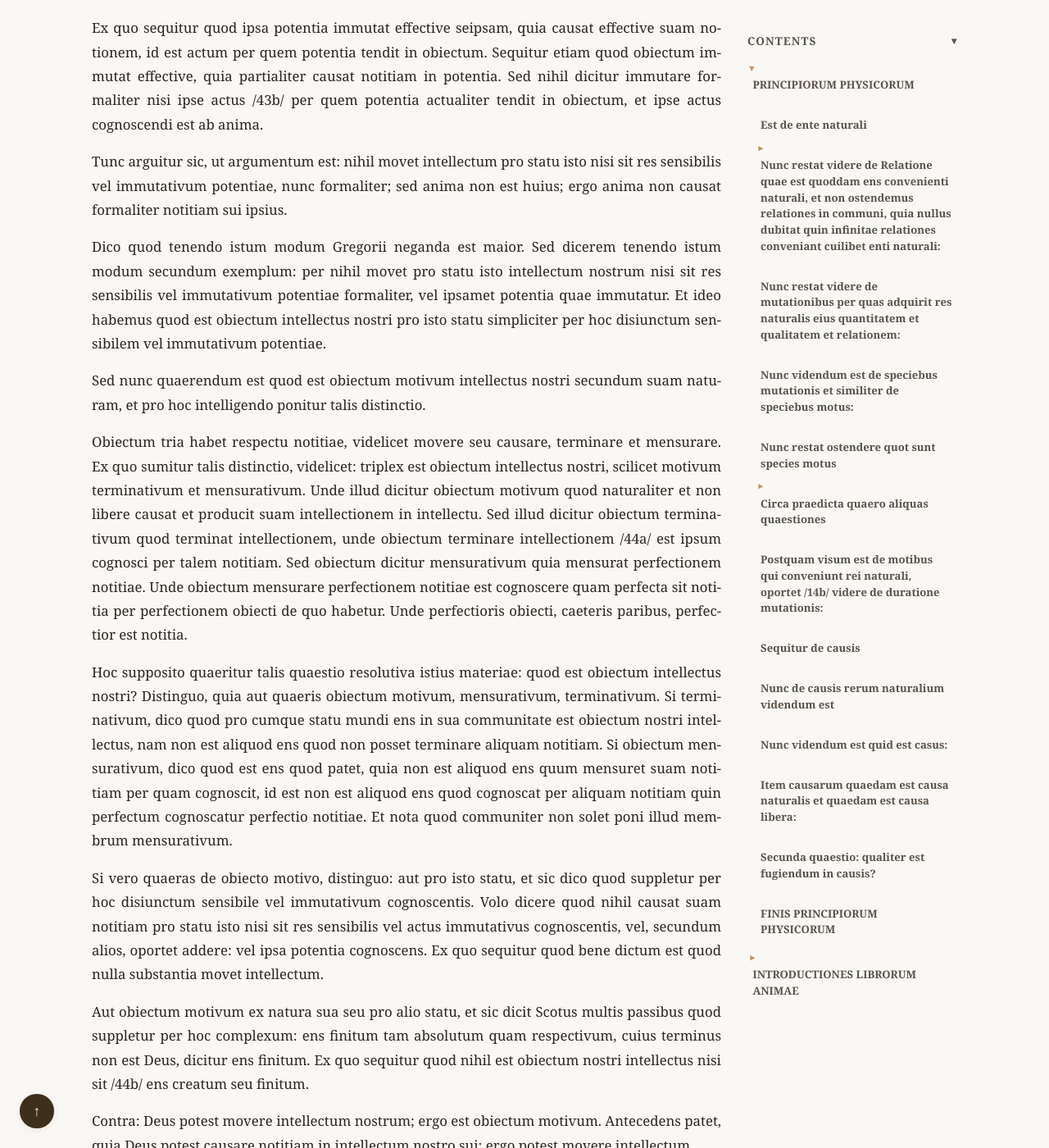
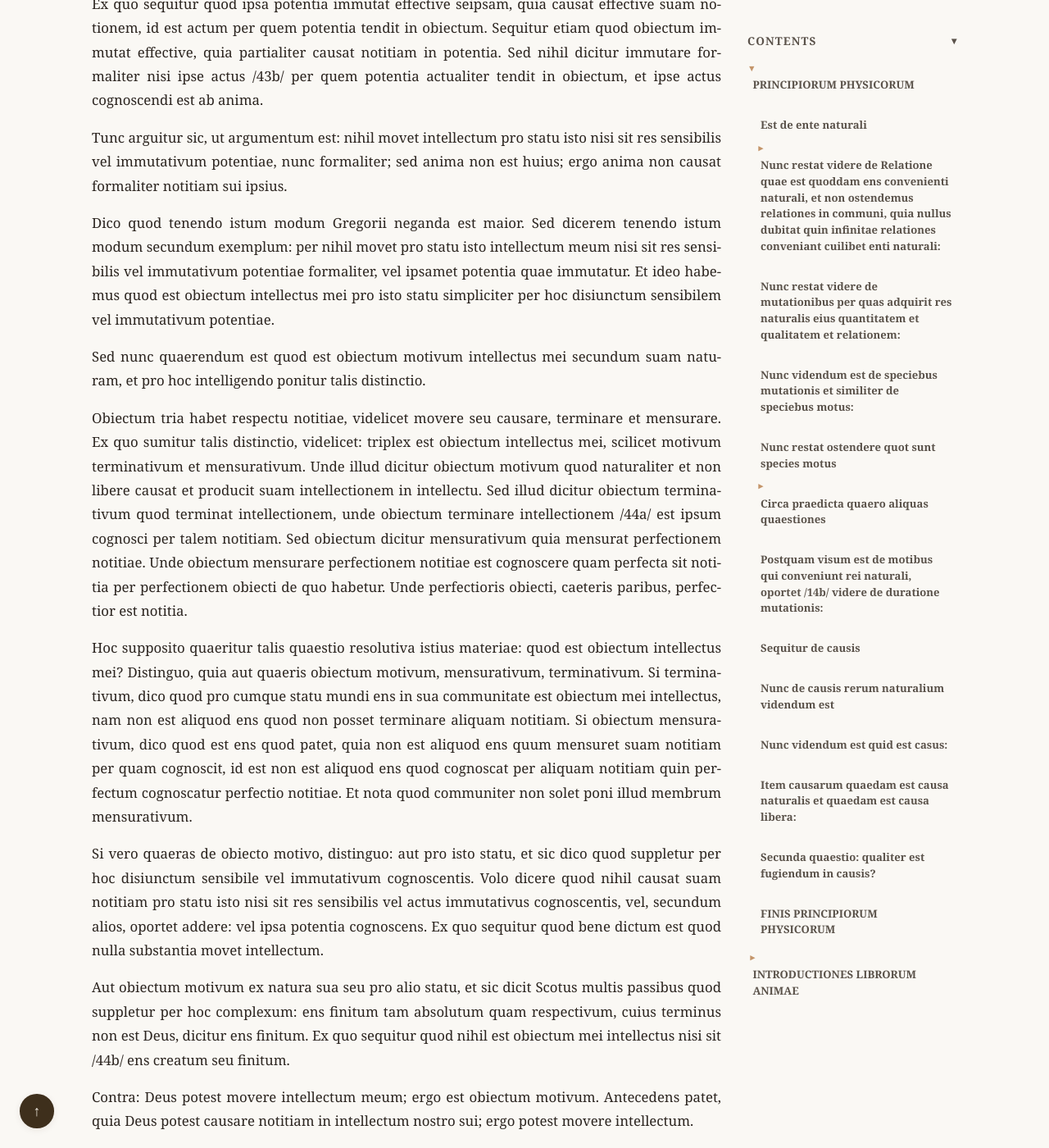
Before and after one commit to JoseBalado/Spanish-Logicians-at-the-University-of-Paris, a Jekyll site: the page built from philosophers/Jeronimo-Pardo/Principiorum-Phisicorum-et-Introductiones-Librorum-Animae.md, in a window 1280 px wide and 1400 px high, scrolled down 50523 px. Shown: the whole window at 82% size. Built offline with Jekyll 4.4.1, drawn with Linux system fonts in a browser that asks for light colours; some of the changed text lies outside the part shown.

Commit message:
Pardo. De Anima. Page 45.

```diff
--- a/philosophers/Jeronimo-Pardo/Principiorum-Phisicorum-et-Introductiones-Librorum-Animae.md
+++ b/philosophers/Jeronimo-Pardo/Principiorum-Phisicorum-et-Introductiones-Librorum-Animae.md
@@ -898,13 +898,13 @@
 
 Secunda proprietas: intellectus ex natura sua potest cognoscere ens creatum, tam absolutum quam respectivum entis huius non est Deus.
 
-Pro cuius declaratione est notandum quod magna difficultas est apud doctores, quod est obiectum nostri intellectus, pro quo ponit Scotus, in *Quolibeto*, unam distinctionem: Aliquid est obiectum nostri intellectus duobus modis.
+Pro cuius declaratione est notandum quod magna difficultas est apud doctores, quod est obiectum mei intellectus, pro quo ponit Scotus, in *Quolibeto*, unam distinctionem: Aliquid est obiectum mei intellectus duobus modis.
 
 Uno modo, quia intellectus ex natura sua potest habere notitiam distinctam de illo obiecto, et hoc modo potest considerari adhuc dupliciter: uno modo pro illo ad quod, id est, ad cuius notitiam distinctam intellectus noster pro statu potest venire.
 
 Et sic dixerunt aliqui quod res sensibilis est obiectum nostri intellectus pro isto statu. Hoc tamen est falsum, quia tenebimus per totam physicam quod intellectus ita intelligit suam intellectionem sicut quamlibet aliam rem sensibilem, et tamen intellectio non est sensibilis.
 
-Et ideo si quis quaerat quod est obiectum nostri intellectus pro statu, dico quod suppletur per hoc disiunctum, scilicet sensibile vel immutativum potentiae, id est, intellectus. Unde dicunt boni doctores quod magis clare intelligo intellectionem meam quam rem aliam sensibilem /42a/.
+Et ideo si quis quaerat quod est obiectum mei intellectus pro statu, dico quod suppletur per hoc disiunctum, scilicet sensibile vel immutativum potentiae, id est, intellectus. Unde dicunt boni doctores quod magis clare intelligo intellectionem meam quam rem aliam sensibilem /42a/.
 
 Ex quo sequitur quod nihil potest intellectus noster cognoscere intuitive nec praesentialiter distincte nisi sit sensibile vel immutativum potentiae intellectivae, vel immutans ipsum intellectum pro statu isto.
 
@@ -924,9 +924,9 @@
 
 Uterque istorum modorum est probabilis, et credo quod primus est potior /43a/.
 
-Contra praedictum arguitur sic: anima est praesens sibi ipsi; ergo partialiter causat suam cognitionem vel notitiam. Nego consequentiam, et ratio est quia pro statu isto nihil est movens nostrum intellectum, nisi res sensibilis vel immutativum nostri intellectus, et hoc provenit ex ordinatione divina. Nam Deus ordinavit propter peccatum Adae quod anima nostra nihil posset cognoscere intuitive nisi sit sensibile vel immutativum potentiae.
+Contra praedictum arguitur sic: anima est praesens sibi ipsi; ergo partialiter causat suam cognitionem vel notitiam. Nego consequentiam, et ratio est quia pro statu isto nihil est movens meum intellectum, nisi res sensibilis vel immutativum mei intellectus, et hoc provenit ex ordinatione divina. Nam Deus ordinavit propter peccatum Adae quod anima nostra nihil posset cognoscere intuitive nisi sit sensibile vel immutativum potentiae.
 
-Si teneretur secundus modus, qui est Gregorii, in primo sic arguitur: nihil movet nostrum intellectum nisi sit sensibile vel immutativum potentiae; sed anima nullo isto. Exemplum est: igitur non movet seipsam ad cognitionem sui ipsius. Et quia ipsa anima non sit immutativa formaliter patet, quia nihil dicitur immutare intellectum nisi actus eius.
+Si teneretur secundus modus, qui est Gregorii, in primo sic arguitur: nihil movet meum intellectum nisi sit sensibile vel immutativum potentiae; sed anima nullo isto. Exemplum est: igitur non movet seipsam ad cognitionem sui ipsius. Et quia ipsa anima non sit immutativa formaliter patet, quia nihil dicitur immutare intellectum nisi actus eius.
 
 Pro quo notandum est quod aliquando dicitur immutare intellectum duobus modis: uno effective, alio formaliter. Unde illud dicitur immutare effective quod producit vel causat aliquem actum, per quem actum potentia tendit actualiter in obiectum. Nam vitalis immutatio non est nisi tendentia actualis in obiecto, et ideo illud quod causat talem actum dicitur immutare effective.
 
@@ -934,23 +934,23 @@
 
 Tunc arguitur sic, ut argumentum est: nihil movet intellectum pro statu isto nisi sit res sensibilis vel immutativum potentiae, nunc formaliter; sed anima non est huius; ergo anima non causat formaliter notitiam sui ipsius.
 
-Dico quod tenendo istum modum Gregorii neganda est maior. Sed dicerem tenendo istum modum secundum exemplum: per nihil movet pro statu isto intellectum nostrum nisi sit res sensibilis vel immutativum potentiae formaliter, vel ipsamet potentia quae immutatur. Et ideo habemus quod est obiectum intellectus nostri pro isto statu simpliciter per hoc disiunctum sensibilem vel immutativum potentiae.
+Dico quod tenendo istum modum Gregorii neganda est maior. Sed dicerem tenendo istum modum secundum exemplum: per nihil movet pro statu isto intellectum meum nisi sit res sensibilis vel immutativum potentiae formaliter, vel ipsamet potentia quae immutatur. Et ideo habemus quod est obiectum intellectus mei pro isto statu simpliciter per hoc disiunctum sensibilem vel immutativum potentiae.
 
-Sed nunc quaerendum est quod est obiectum motivum intellectus nostri secundum suam naturam, et pro hoc intelligendo ponitur talis distinctio.
+Sed nunc quaerendum est quod est obiectum motivum intellectus mei secundum suam naturam, et pro hoc intelligendo ponitur talis distinctio.
 
-Obiectum tria habet respectu notitiae, videlicet movere seu causare, terminare et mensurare. Ex quo sumitur talis distinctio, videlicet: triplex est obiectum intellectus nostri, scilicet motivum terminativum et mensurativum. Unde illud dicitur obiectum motivum quod naturaliter et non libere causat et producit suam intellectionem in intellectu. Sed illud dicitur obiectum terminativum quod terminat intellectionem, unde obiectum terminare intellectionem /44a/ est ipsum cognosci per talem notitiam. Sed obiectum dicitur mensurativum quia mensurat perfectionem notitiae. Unde obiectum mensurare perfectionem notitiae est cognoscere quam perfecta sit notitia per perfectionem obiecti de quo habetur. Unde perfectioris obiecti, caeteris paribus, perfectior est notitia.
+Obiectum tria habet respectu notitiae, videlicet movere seu causare, terminare et mensurare. Ex quo sumitur talis distinctio, videlicet: triplex est obiectum intellectus mei, scilicet motivum terminativum et mensurativum. Unde illud dicitur obiectum motivum quod naturaliter et non libere causat et producit suam intellectionem in intellectu. Sed illud dicitur obiectum terminativum quod terminat intellectionem, unde obiectum terminare intellectionem /44a/ est ipsum cognosci per talem notitiam. Sed obiectum dicitur mensurativum quia mensurat perfectionem notitiae. Unde obiectum mensurare perfectionem notitiae est cognoscere quam perfecta sit notitia per perfectionem obiecti de quo habetur. Unde perfectioris obiecti, caeteris paribus, perfectior est notitia.
 
-Hoc supposito quaeritur talis quaestio resolutiva istius materiae: quod est obiectum intellectus nostri? Distinguo, quia aut quaeris obiectum motivum, mensurativum, terminativum. Si terminativum, dico quod pro cumque statu mundi ens in sua communitate est obiectum nostri intellectus, nam non est aliquod ens quod non posset terminare aliquam notitiam. Si obiectum mensurativum, dico quod est ens quod patet, quia non est aliquod ens quum mensuret suam notitiam per quam cognoscit, id est non est aliquod ens quod cognoscat per aliquam notitiam quin perfectum cognoscatur perfectio notitiae. Et nota quod communiter non solet poni illud membrum mensurativum.
+Hoc supposito quaeritur talis quaestio resolutiva istius materiae: quod est obiectum intellectus mei? Distinguo, quia aut quaeris obiectum motivum, mensurativum, terminativum. Si terminativum, dico quod pro cumque statu mundi ens in sua communitate est obiectum mei intellectus, nam non est aliquod ens quod non posset terminare aliquam notitiam. Si obiectum mensurativum, dico quod est ens quod patet, quia non est aliquod ens quum mensuret suam notitiam per quam cognoscit, id est non est aliquod ens quod cognoscat per aliquam notitiam quin perfectum cognoscatur perfectio notitiae. Et nota quod communiter non solet poni illud membrum mensurativum.
 
 Si vero quaeras de obiecto motivo, distinguo: aut pro isto statu, et sic dico quod suppletur per hoc disiunctum sensibile vel immutativum cognoscentis. Volo dicere quod nihil causat suam notitiam pro statu isto nisi sit res sensibilis vel actus immutativus cognoscentis, vel, secundum alios, oportet addere: vel ipsa potentia cognoscens. Ex quo sequitur quod bene dictum est quod nulla substantia movet intellectum.
 
-Aut obiectum motivum ex natura sua seu pro alio statu, et sic dicit Scotus multis passibus quod suppletur per hoc complexum: ens finitum tam absolutum quam respectivum, cuius terminus non est Deus, dicitur ens finitum. Ex quo sequitur quod nihil est obiectum nostri intellectus nisi sit /44b/ ens creatum seu finitum.
+Aut obiectum motivum ex natura sua seu pro alio statu, et sic dicit Scotus multis passibus quod suppletur per hoc complexum: ens finitum tam absolutum quam respectivum, cuius terminus non est Deus, dicitur ens finitum. Ex quo sequitur quod nihil est obiectum mei intellectus nisi sit /44b/ ens creatum seu finitum.
 
-Contra: Deus potest movere intellectum nostrum; ergo est obiectum motivum. Antecedens patet, quia Deus potest causare notitiam in intellectum nostro sui; ergo potest movere intellectum.
+Contra: Deus potest movere intellectum meum; ergo est obiectum motivum. Antecedens patet, quia Deus potest causare notitiam in intellectum nostro sui; ergo potest movere intellectum.
 
 Pro solutione est notandum quod nihil est obiectum motivum nisi naturaliter et non libere causet suam notitiam, tunc ponuntur duae propositiones quarum prima est:
 
-> Omnis res alia a Deo est obiectum motivum nostri intellectus ex natura rei, videlicet naturaliter, quantum est de se, potest causare suam notitiam et non libere.
+> Omnis res alia a Deo est obiectum motivum mei intellectus ex natura rei, videlicet naturaliter, quantum est de se, potest causare suam notitiam et non libere.
 
 Contra: voluntas non causat suam notitiam; ergo male dicit propositio prima. Antecedens patet, quia voluntas nostra est libera.
 
@@ -962,7 +962,31 @@
 
 Nam ista est propositio catholica, quod quidquid Deus producit ad extra producit libere et contingenter et ut volens, ut si Deus creet notitiam sui in intellectu meo, non causat nisi mere libere et contingenter. Et hoc est quod dicit auctoritas divi Aurelii Augustini: si vult, videtur; si non vult, non videtur, id est si vult, causabit suam notitiam, et si non vult, non causabit suam notitiam.
 
-Dicitur notanter "tam absolutum quam respectivum", quia quodlibet ens creatum, sive sit absolutum sive respectivum, potest esse obiectum motivum nostri intellectus. Dico notanter "cuius terminus non est Deus", pro cuius declaratione est /45a/ notandum
+Dicitur notanter "tam absolutum quam respectivum", quia quodlibet ens creatum, sive sit absolutum sive respectivum, potest esse obiectum motivum mei intellectus. Dico notanter "cuius terminus non est Deus", pro cuius declaratione est /45a/ notandum quod aliquae relationes sunt quae terminantur ad Deum, ut dependentia qua ego dependeo a Deo fundatur in me et terminatur ad Deum. Dico quod illa dependentia et similes relationes non sunt obiecta motiva mei intellectus, et ideo est quia relationes effective causantur [a] fundamento et termino. Sed sic est quod Deus non potest esse obiectum motivum; igitur nec relatio. Ideo bene dicitur "cuius terminus non est Deus".
+
+Item dicit Aristoteles in tertio huius: intellectuum quidam est intellectus possibilis, quidam est intellectus agens. Intellectus agens sic definitur ab Aristotele: est qui est potens omnia facere; sed intellectus possibilis est quo possunt omnia fieri.
+
+Pro solutione vel declaratione huius est advertendum quod, quidquid dicant multi, resolutio materiae est ista: quod idem intellectus vocatur agens et possibilis; agens in quantum producit, possibilis seu passivus in quantum recipit ea quae ipse producit. Ut intellectus meus causat notitiam Petri, et ut sic vocatur agens; et ut recipit eam notitiam Petri, vocatur possibilis seu patiens.
+
+Dicit Aristoteles quod intellectus est qui est potens omnia facere, supple intellecta, id est qui potest causare intellectiones omnium rerum; sed intellectus possibilis est quo possunt omnia fieri, id est ille qui potest recipere notitiam cuiuslibet rei.
+
+Et ad videndum quid potest facere intellectus. Ponitur talis propositio:
+
+> Generaliter quidquid potest phantasia potest et intellectus, et adhuc magis.
+
+Et si quaeras an phantasia aliquid cognoscat quod intellectus non cognoscat, dico quod non, immo est potentia superior quam phantasia unde accipio /45b/ regulam vulgarem:
+
+> Quandocumque sunt aliquae potentiae quarum una est superior et alia inferior, quidquid potest cognoscere inferior potest cognoscere superior, et cum hoc plus.
+
+Sed phantasia est inferior intellectu; ergo quidquid potest cognoscere phantasia potest cognoscere intellectus, et cum hoc plus.
+
+Et si quaeratur quid magis potest cognoscere intellectus quod non potest cognoscere phantasia, dico tibi primo quod potest cognoscere suas intellectiones, quas phantasia non potest cognoscere. Dico secundo quod, simpliciter loquendo, ex natura sua potest intellectus cognoscere omne ens creatum cuius terminus non est Deus, quod non potest facere phantasia.
+
+Et si ulterius quaeras utrum intellectus habeat aliquem modum cognoscendi quem non habeat phantasia, dico quod sic, nam intellectus cognoscit universaliter et potest formare conceptus communes, sed non phantasia. Ut intellectus potest habere conceptum entis repraesentantis sibi omnia entia, sed phantasia non potest hoc facere. Similiter intellectus potest formare conceptum hominis qui repraesentabit sibi omnes homines, et sic conceptus equi et caetera.
+
+Contra: experientia est in oppositum. Ergo antecedens patet quia experimur quia si volo cogitare de homine, repraesentatur in mihi unus homo cum tali figura, in tali loco et cum tali quantitate.
+
+Respondetur per auctoritatem Aristotelis secundo *De anima*, quod necesse est intelligentem phantasmata speculari, id est numquam intellectus intelligit quin phantasia adversetur circa illud: si sit singulare, et si universale, circa sum singularem /46a/
 
 
 
```
